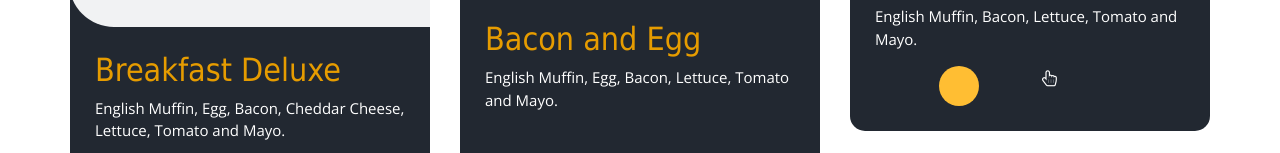
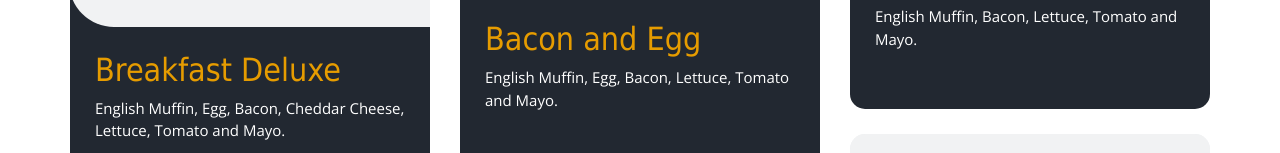
Before and after one commit to sweetnata/menu, a plain HTML site: page index.html in a window 1280 px wide. Shown: the part 4642-4795 px from the top of the page. Drawn offline with nearby package versions, Linux system fonts and the light colour scheme; some packages are replaced by stand-ins of ours.

Commit message:
32 commit

```diff
--- a/index.html
+++ b/index.html
@@ -1389,10 +1389,10 @@
                     <h6>
 
                     </h6>
-      <a target="_blank" href="images/Copy of gloria foods pic.png"></a>
-                        <g>
-                          <g>
-<style="font-size:24px"><i class="fa fa-hand-pointer-o"></i></>
+
+                        <g>
+                          <g>
+
                           </g>
                         </g>
                         <g>
```
